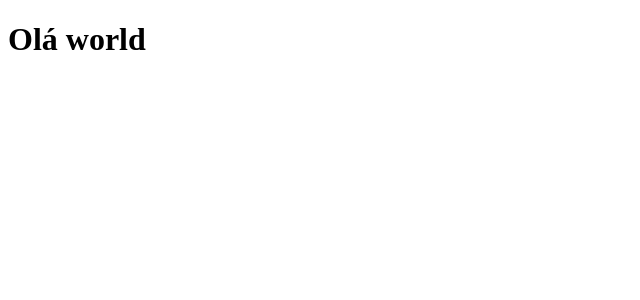
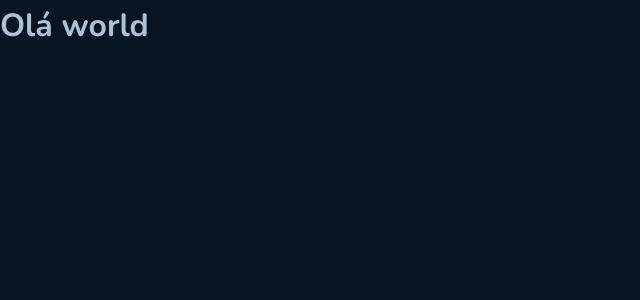
Before and after one commit to JoaoAlberto20/github-blog, a React (Vite) app: page / in a window 1280 px wide. Shown: the top 300 px of the page, without its empty margins (0-640 px from the left). Built offline with nearby package versions, Linux system fonts and the light colour scheme.

Commit message:
:sparkles: feat: Adicionano configurações do styled componets

```diff
--- a/index.html
+++ b/index.html
@@ -2,8 +2,14 @@
 <html lang="en">
   <head>
     <meta charset="UTF-8" />
+    <link rel="preconnect" href="https://fonts.googleapis.com" />
+
     <link rel="icon" type="image/svg+xml" href="/vite.svg" />
     <meta name="viewport" content="width=device-width, initial-scale=1.0" />
+
+    <link rel="preconnect" href="https://fonts.gstatic.com" crossorigin />
+    <link href="https://fonts.googleapis.com/css2?family=Nunito:wght@400;500;600;700&display=swap" rel="stylesheet" />
+
     <title>Vite + React + TS</title>
   </head>
   <body>
--- a/package.json
+++ b/package.json
@@ -16,6 +16,8 @@
     "react": "^18.2.0",
     "react-dom": "^18.2.0",
     "react-hook-form": "^7.34.2",
+    "react-icons": "^4.4.0",
+    "react-markdown": "^8.0.3",
     "react-router-dom": "^6.3.0",
     "scheduler": "^0.23.0",
     "styled-components": "^5.3.5",
--- a/src/App.tsx
+++ b/src/App.tsx
@@ -1,3 +1,12 @@
+import { ThemeProvider } from 'styled-components'
+import { GlobalStyles } from './styles/GlobalStyles'
+import { DefaultThemes } from './styles/Themes/DefaultThemes'
+
 export function App() {
-  return <h1>Olá world</h1>
+  return (
+    <ThemeProvider theme={DefaultThemes}>
+      <GlobalStyles />
+      <h1>Olá world</h1>
+    </ThemeProvider>
+  )
 }
--- /dev/null
+++ b/src/styles/GlobalStyles.ts
@@ -0,0 +1,22 @@
+import { createGlobalStyle } from 'styled-components'
+
+export const GlobalStyles = createGlobalStyle`
+  * {
+    margin: 0;
+    padding: 0;
+    box-sizing: 0;
+  }
+
+  body {
+    background: ${(props) => props.theme['base-background']};
+    color: ${(props) => props.theme['base-text']}
+  }
+
+  body, input {
+    font-size: 1rem;
+    font-family: 'Nunito', sans-serif;
+    line-height: 1.6;
+    font-weight: 400;
+  }
+
+`
```
Also changed, not shown: src/@types/styled.d.ts (added, +8 -0 lines), 1 other file (tests, documents, lock files or other folders).
